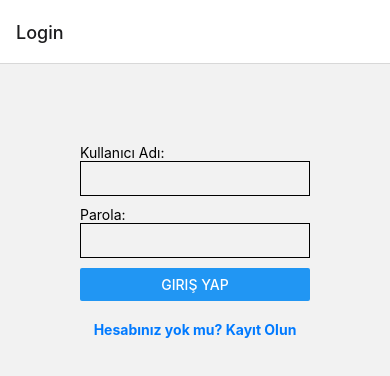
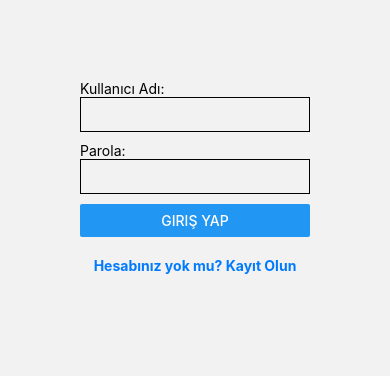
Before and after one commit to hibdilek/walletapp, a React Native app: screen / in a window 390 px wide. Shown: the top 376 px of the page. Built offline with nearby package versions, Linux system fonts and the light colour scheme.

Commit message:
30 Haziran MainTabs GUI hatası çözüldü , değişiklikleri eklendi

```diff
--- a/App.tsx
+++ b/App.tsx
@@ -47,14 +47,16 @@ const AppWrapper = () => {
 
   return (
     <NavigationContainer>
-      {user ? (
-        <MainTabs />
-      ) : (
-        <Stack.Navigator>
-          <Stack.Screen name="Login" component={LoginScreen} />
-          <Stack.Screen name="Register" component={RegisterScreen} />
-        </Stack.Navigator>
-      )}
+      <Stack.Navigator screenOptions={{ headerShown: false }}>
+        {user ? (
+          <Stack.Screen name="Main" component={MainTabs} />
+        ) : (
+          <>
+            <Stack.Screen name="Login" component={LoginScreen} />
+            <Stack.Screen name="Register" component={RegisterScreen} />
+          </>
+        )}
+      </Stack.Navigator>
     </NavigationContainer>
   );
 };
--- a/src/navigation/AuthStackNavigator.tsx
+++ b/src/navigation/AuthStackNavigator.tsx
@@ -2,10 +2,12 @@ import React from 'react';
 import { createNativeStackNavigator } from '@react-navigation/native-stack';
 import LoginScreen from '../components/LoginScreen';
 import RegisterScreen from '../components/RegisterScreen';
+import MainTabs from '../components/MainTabs';
 
 export type RootStackParamList = {
   Login: undefined;
   Register: undefined;
+  Main : undefined ;
 };
 
 const Stack = createNativeStackNavigator<RootStackParamList>();
@@ -15,6 +17,7 @@ const AuthStackNavigator = () => {
     <Stack.Navigator screenOptions={{ headerShown: false }}>
       <Stack.Screen name="Login" component={LoginScreen} />
       <Stack.Screen name="Register" component={RegisterScreen} />
+      <Stack.Screen name="Main" component={MainTabs} />
     </Stack.Navigator>
   );
 };
```
